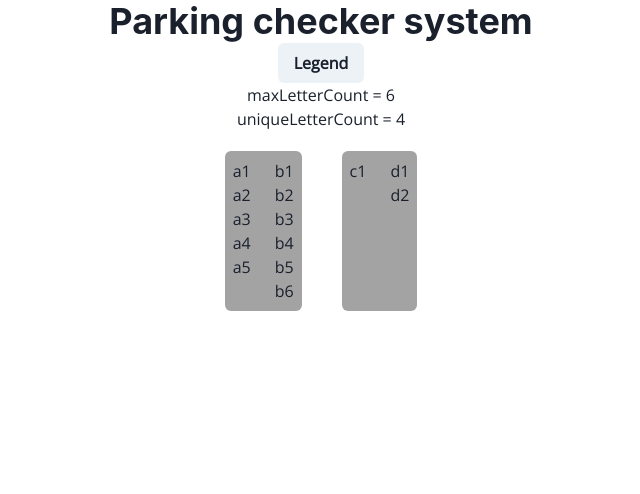
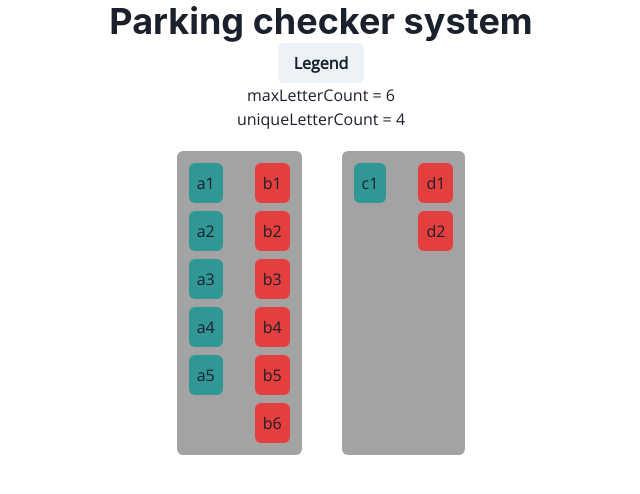
Before and after one commit to RadimKotajnyDev/parking-checker, a Next.js app: page / in a window 1280 px wide. Shown: the top 494 px of the page, without its empty margins (319-959 px from the left). Built offline with nearby package versions, Linux system fonts and the light colour scheme.

Commit message:
removed bloat incrementer of functional mapping of parking slots

```diff
--- a/src/pages/index.tsx
+++ b/src/pages/index.tsx
@@ -75,8 +75,7 @@ export default function Home() {
     }
   }, [data, error])
   console.log(Spots)
-  let OnZeroIncrementer: number = 0
-  let OnMinusOneIncrementer: number = -1
+  let Incrementer: number = 0
   let color: string
   let sectors = [...Array(Math.round(uniqueLetterCount(Spots) / 2)).keys()]
   return (
@@ -114,8 +113,7 @@ export default function Home() {
             <Flex>
               {
                 sectors.map((sector: number) => {
-                  OnMinusOneIncrementer += 1
-                  OnZeroIncrementer += 1
+                  Incrementer += 1
                   return <Flex bg="blackAlpha.500"
                                direction="row"
                                key={sector}
@@ -124,8 +122,9 @@ export default function Home() {
                   >
                     <Flex direction="column">
                       {Spots.map(current => {
-                        if(current.id[0] == alphabet[sector + OnMinusOneIncrementer].toLowerCase()) {
-                          return <Box key={current.id}>{current.id}</Box>
+                        if(current.id[0] == alphabet[sector + Incrementer - 1].toLowerCase()) {
+                          return <Box p={2} bg="teal.500" borderRadius="md" m={1}
+                                      key={current.id}>{current.id}</Box>
                         }
                       })}
                       {/*
@@ -134,8 +133,9 @@ export default function Home() {
                     </Flex>
                     <Flex direction="column">
                       {Spots.map(current => {
-                        if(current.id[0] == alphabet[sector + OnZeroIncrementer].toLowerCase()) {
-                          return <Box key={current.id}>{current.id}</Box>
+                        if(current.id[0] == alphabet[sector + Incrementer].toLowerCase()) {
+                          return <Box p={2} bg="red.500" borderRadius="md" m={1}
+                                      key={current.id}>{current.id}</Box>
                         }
                       })}
                       {/*
```
